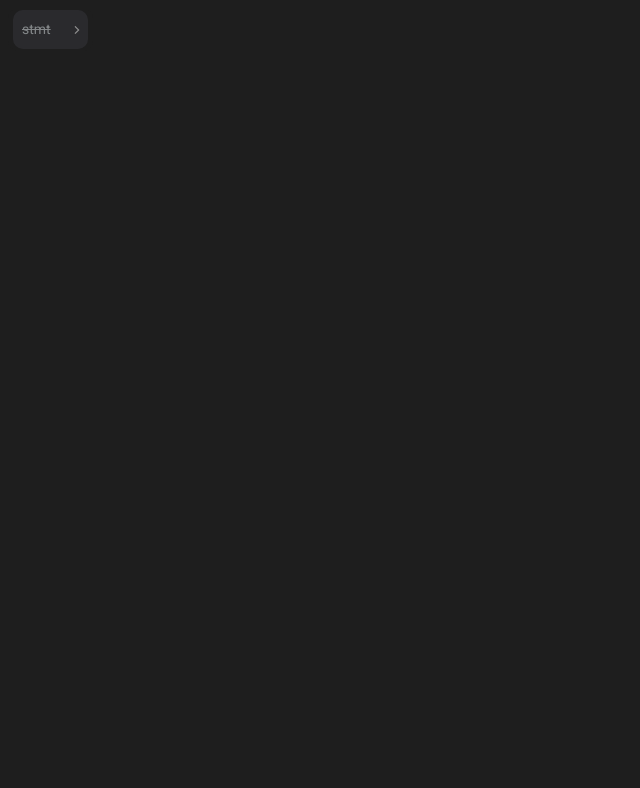
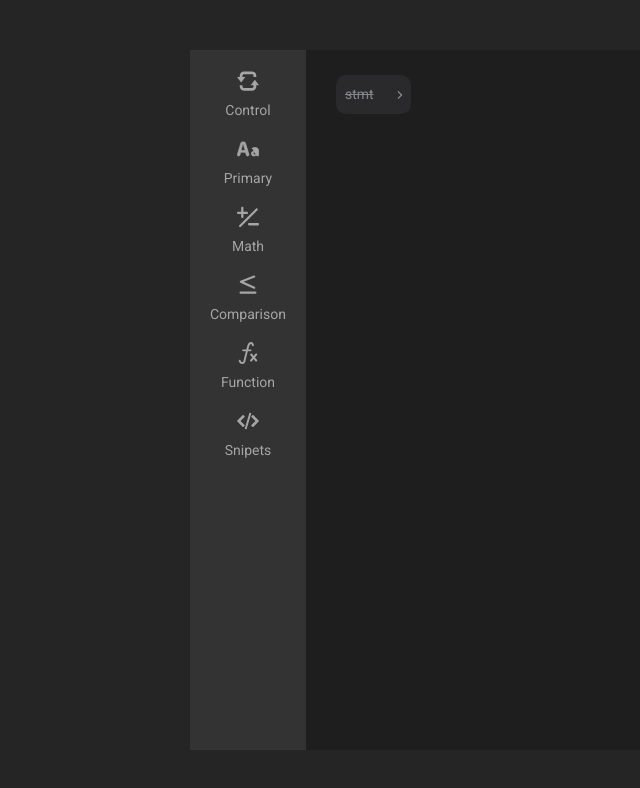
Before and after one commit to yiannakall/MSC-Visual-Code-Chips, a plain HTML site: page index.html in a window 1280 px wide. Shown: the whole page, without its empty margins (0-640 px from the left). Drawn offline with nearby package versions, Linux system fonts and the light colour scheme.

Commit message:
Started developing the block toolbox

```diff
--- a/CodeChips.js
+++ b/CodeChips.js
@@ -9,10 +9,15 @@ export class CodeChips {
         {
             languageJson,
             stylesJson,
+            toolboxJson,
         }
     ){
         CodeChips.LoadStyles(stylesJson);
-        new Editor($container, CodeChips.ParseLanguageJson_(languageJson));
+        new Editor(
+            $container,
+            CodeChips.ParseLanguageJson_(languageJson),
+            toolboxJson
+        );
     }
 
     static ParseLanguageJson_(languageJson){
--- /dev/null
+++ b/Editor/Toolbox/MenuCategory.js
@@ -0,0 +1,62 @@
+export class MenuCategory {
+
+    text;
+    icon;
+    color;
+
+    $view;
+    $text;
+    $icon;
+    $color;
+
+    constructor(text, icon, color){
+        this.text = text;
+        this.icon = icon;
+        this.color = color;
+    }
+
+    Render($container){
+        this.$icon = $('<div/>').addClass('icon');
+
+        if (this.icon.includes('.svg')){
+            this.$icon.css({
+                '-webkit-mask-image':   `url(${this.icon})`,
+                'mask-image':           `url(${this.icon})`,
+                'background-color':     this.color,
+            });
+        }else{
+            this.$icon.css({
+                'background-image':     `url(${this.icon})`,
+            });
+        }
+
+        this.$text = $('<div/>').addClass('text').html(this.text).css('color', this.color);
+
+        this.$view = $('<div/>').addClass('menu-category');
+        this.$view.append(this.$text).append(this.$icon).append(this.$text);
+
+        $container.append(this.$view);
+    }
+
+    SetColor(color){
+        this.color = color;
+        this.$icon?.css('background-color', this.color);
+        this.$text?.css('color', this.color);
+    }
+
+    GetView(){
+        return this.$view;
+    }
+
+    GetText(){
+        return this.text;
+    }
+
+    GetColor(){
+        return this.color;
+    }
+
+    GetIcon(){
+        return this.icon;
+    }
+}
--- /dev/null
+++ b/Editor/Toolbox/Toolbox.js
@@ -0,0 +1,68 @@
+import { assert } from "../../Utils/Utils.js";
+import { EditorElement } from "../EditorElements/EditorElement.js";
+import { MenuCategory } from "./MenuCategory.js";
+
+export class Toolbox {
+    categories = [];
+    blocks = {};
+
+    selectedCategory;
+
+    $container;
+    $toolboxMenu;
+    $blockContainer;
+
+    /**
+     *
+     * @param {[{name: string, icon: string, blocks: [EditorElement]}]} categories
+     */
+    constructor($container, categories) {
+        assert($container);
+
+        if (categories){
+            for (let category of categories){
+                this.categories.push(new MenuCategory(category.name, category.icon, '#A5A5A5'))
+                this.blocks[category.name] = category.blocks;
+            }
+        }
+
+        this.$container = $container;
+        this.InitializeView_();
+    }
+
+    InitializeView_(){
+        this.$toolboxMenu = $('<div/>').addClass('toolbox-menu');
+        this.$blockContainer = $('<div/>').addClass('block-container');
+        this.$container.append(this.$toolboxMenu);
+        this.$container.append(this.$blockContainer);
+    }
+
+    RenderToolboxMenu(){
+        for (let category of this.categories) {
+            let $categoryContainer = $('<div/>').addClass('category-container');
+            category.Render($categoryContainer);
+
+            this.$toolboxMenu.append($categoryContainer);
+
+            category.GetView().on('click', () => {
+                this.Select_(category);
+                //TODO show blocks based on category.GetName();
+            });
+        }
+    }
+
+    Render() {
+        this.RenderToolboxMenu();
+    }
+
+    Select_(category){
+        this.selected?.SetColor('#A5A5A5');
+        this.selected?.GetView()?.siblings().remove('.selected-line');
+
+        category?.SetColor('#FAFAFA');
+        category?.GetView()?.parent().append($('<div/>').addClass('selected-line'));
+
+        this.selected = category;
+    }
+
+}
--- a/Editor/editor.js
+++ b/Editor/editor.js
@@ -10,11 +10,14 @@ import { SelectionBlock } from './EditorElements/SelectionBlock.js'
 import { SimpleBlock } from './EditorElements/SimpleBlock.js'
 import { TabBlock } from './EditorElements/TabBlock.js'
 import { KeyboardEventManager } from '../Utils/KeyboardEventManager.js'
+import { Toolbox } from './Toolbox/Toolbox.js';
 
 export class Editor {
 
     $container;
     $editor;
+    $workspace;
+    $toolboxspace;
 
     language;
     code;
@@ -45,13 +48,15 @@ export class Editor {
 
     keyboardEventManager;
 
-    constructor($container, language){
+    constructor($container, language, toolboxInfo){
         this.$container = $container;
         this.language = language;
 
         this.InitializeCode_();
         this.InitializeView_();
         this.InitializeEvents_();
+
+        this.toolbox = new Toolbox(this.$toolboxspace, toolboxInfo);
 
         this.Render();
     }
@@ -65,7 +70,13 @@ export class Editor {
     }
 
     InitializeView_(){
+
+        this.$workspace = $('<div/>').addClass('workspace');
+        this.$toolboxspace = $('<div/>').addClass('toolboxspace');
+
         this.$editor = $('<div/>').addClass('editor');
+        this.$editor.append(this.$toolboxspace, this.$workspace);
+
         this.$container.empty();
         this.$container.append(this.$editor);
     }
@@ -73,7 +84,7 @@ export class Editor {
     InitializeEvents_(){
         const Keys = KeyboardEventManager.Keys;
 
-        this.keyboardEventManager = new KeyboardEventManager(this.$editor)
+        this.keyboardEventManager = new KeyboardEventManager(this.$workspace)
             .AddEventHandler( [Keys.UP],                () => this.EventHandler_NavigateUp_() )
             .AddEventHandler( [Keys.DOWN],              () => this.EventHandler_NavigateDown_() )
             .AddEventHandler( [Keys.LEFT],              () => this.EventHandler_NavigateLeft_() )
@@ -112,7 +123,7 @@ export class Editor {
             }
 
             group.RemoveElem(elem);
-            this.Render();
+            this.RenderWorkspace();
             return true;
         }
 
@@ -128,8 +139,13 @@ export class Editor {
     }
 
     Render(){
-        this.$editor.empty();
-        this.code.Render(this.$editor);
+        this.RenderWorkspace();
+        this.toolbox.Render();
+    }
+
+    RenderWorkspace(){
+        this.$workspace.empty();
+        this.code.Render(this.$workspace);
         if (this.selected){
             this.Select(this.selected);
         }
@@ -179,7 +195,7 @@ export class Editor {
                 selectionBlock.GetParent().InsertBeforeElem(selectionBlock, this.CreateNewLine());
             }
 
-            this.Render();
+            this.RenderWorkspace();
             this.Select(vc);
         });
     }
@@ -204,7 +220,7 @@ export class Editor {
 
                 inputBlock.GetParent().InsertBeforeElem(inputBlock, vc);
 
-                this.Render();
+                this.RenderWorkspace();
                 this.Select(vc);
 
                 vc.GetInput().focus();
@@ -438,7 +454,7 @@ export class Editor {
     EventHandler_Indent_(){
         if (this.selected && this.selected.GetParent()){
             this.selected.GetParent().InsertBeforeElem(this.selected, this.CreateTab());
-            this.Render();
+            this.RenderWorkspace();
         }
     }
 
@@ -447,7 +463,7 @@ export class Editor {
             let previous = this.selected.GetParent().GetPreviousElem(this.selected);
             if (previous.type === EditorElementTypes.Tab){
                 this.selected.GetParent().RemoveElem(previous);
-                this.Render();
+                this.RenderWorkspace();
             }
         }
     }
@@ -455,7 +471,7 @@ export class Editor {
     EventHandler_NewLine_(){
         if (this.selected && this.selected.GetParent()){
             this.selected.GetParent().InsertBeforeElem(this.selected, this.CreateNewLine());
-            this.Render();
+            this.RenderWorkspace();
         }
     }
 
@@ -469,7 +485,7 @@ export class Editor {
         if (this.selected){
             let source = this.clipboard.CloneRec(), dest = this.selected;
             if (this.Paste(source, dest)){
-                this.Render();
+                this.RenderWorkspace();
                 this.Select(source);
             }
         }
--- a/app.js
+++ b/app.js
@@ -1,5 +1,7 @@
 import { config } from './Config.js'
 import { CodeChips } from './CodeChips.js'
+import { MenuCategory } from './Editor/Toolbox/MenuCategory.js';
+import { Toolbox } from './Editor/Toolbox/Toolbox.js';
 
 $(document).ready(function () {
 
@@ -16,8 +18,8 @@ $(document).ready(function () {
         $('#injection-div'),
         {
             languageJson: config.language,
-            stylesJson: config.styles
+            stylesJson: config.styles,
+            toolboxJson: config.toolbox
         }
     );
-
 });
--- a/config.js
+++ b/config.js
@@ -798,4 +798,36 @@ export let config = {
             'font-weight': '900',
         },
     },
+    toolbox:[
+        {
+            name: 'Control',
+            icon: './Images/Toolbox/control.svg',
+            blocks: []
+        },
+        {
+            name: 'Primary',
+            icon: './Images/Toolbox/primary.svg',
+            blocks: []
+        },
+        {
+            name: 'Math',
+            icon: './Images/Toolbox/math.svg',
+            blocks: []
+        },
+        {
+            name: 'Comparison',
+            icon: './Images/Toolbox/comparison.svg',
+            blocks: []
+        },
+        {
+            name: 'Function',
+            icon: './Images/Toolbox/function.svg',
+            blocks: []
+        },
+        {
+            name: 'Snipets',
+            icon: './Images/Toolbox/snipets.svg',
+            blocks: []
+        }
+    ]
 };
--- a/editor.css
+++ b/editor.css
@@ -1,5 +1,15 @@
 body{
-    background-color: #1e1e1e;
+    background-color: #252526;
+    height: 100vh;
+    margin: 0;
+    display: flex;
+    align-items: center;
+    justify-content: center;
+}
+
+#injection-div {
+    height: 700px;
+    width: 900px;
 }
 
 .group{
@@ -7,21 +17,45 @@ body{
     border-radius: 10px;
 
     width: fit-content;
-    padding: 2px 5px;
+    padding: 5px 10px;
     box-sizing: border-box;
     background-color: #1e1e1e;
     cursor: pointer;
 }
 
-.editor{
-    outline: none;
+.editor {
     font-family: Roboto;
     font-style: normal;
     font-weight: normal;
     font-size: 14px;
+
+    width: -moz-available;
+    width: -webkit-fill-available;
+    width: fill-available;
+
+    height: inherit;
+    display: flex;
 }
 
-.editor > .group {
+.workspace{
+    background-color: #1e1e1e;
+    outline: none;
+    width: -moz-available;
+    width: -webkit-fill-available;
+    width: fill-available;
+    height: inherit;
+    overflow: auto;
+    padding: 20px 20px;
+    -webkit-box-sizing: border-box;
+    -moz-box-sizing: border-box;
+    box-sizing: border-box;
+}
+
+.toolboxspace{
+    background-color: #333333;
+}
+
+.workspace > .group {
     border: none;
     cursor: unset;
 }
@@ -36,10 +70,14 @@ body{
     align-items: center;
 
     line-height: 27px;
-    color: #E5ECF0;
     background-color: #37373D;
     cursor: pointer;
     border: 2px solid transparent;
+
+    font-family: Roboto;
+    font-size: 14px;
+    color: #E5ECF0;
+    user-select: none;
 }
 
 .block:not(.block-with-arrow>.block){
@@ -93,6 +131,9 @@ body{
     flex-direction: column;
     justify-content: stretch;
     color: #C2C2C2;
+    font-family: Roboto;
+    font-size: 14px;
+    user-select: none;
     background-color: #252526;
     padding: 5px 10px;
     box-shadow: 0px 4px 4px rgba(0, 0, 0, 0.25);
@@ -150,3 +191,60 @@ body{
     width: 15px;
     align-self: stretch;
 }
+
+/********************************* TOOLBOX *********************************/
+
+.menu-category {
+    display: flex;
+    flex-direction: column;
+    gap: 10px;
+    align-items: center;
+    cursor: pointer;
+    width: max-content;
+}
+
+.menu-category .icon {
+    --webkit-mask-repeat: no-repeat;
+    -webkit-mask-size: cover;
+    mask-repeat: no-repeat;
+    mask-size: cover;
+    background-size: cover;
+    background-repeat: no-repeat;
+    width: 22px;
+    height: 22px;
+}
+
+.menu-category .text {
+    font-size: 14px;
+    user-select: none;
+}
+
+.toolbox-menu {
+    position: relative;
+    display: flex;
+    flex-direction: column;
+    align-items: center;
+    gap: 20px;
+
+    width: 100%;
+    height: 100%;
+    padding: 20px 20px;
+    width: fit-content;
+
+    -webkit-box-sizing: border-box;
+    -moz-box-sizing: border-box;
+    box-sizing: border-box;
+}
+
+.toolbox-menu .selected-line {
+    position: absolute;
+    width: 4px;
+    height: 60px;
+    left: 0;
+    background-color: #007ACC;
+}
+
+.toolbox-menu .category-container {
+    display: flex;
+    align-items: center;
+}
```
Also changed, not shown: Images/Toolbox/comparison.svg (added), Images/Toolbox/control.svg (added), Images/Toolbox/function.svg (added), Images/Toolbox/math.svg (added), Images/Toolbox/primary.svg (added), Images/Toolbox/snipets.svg (added).
